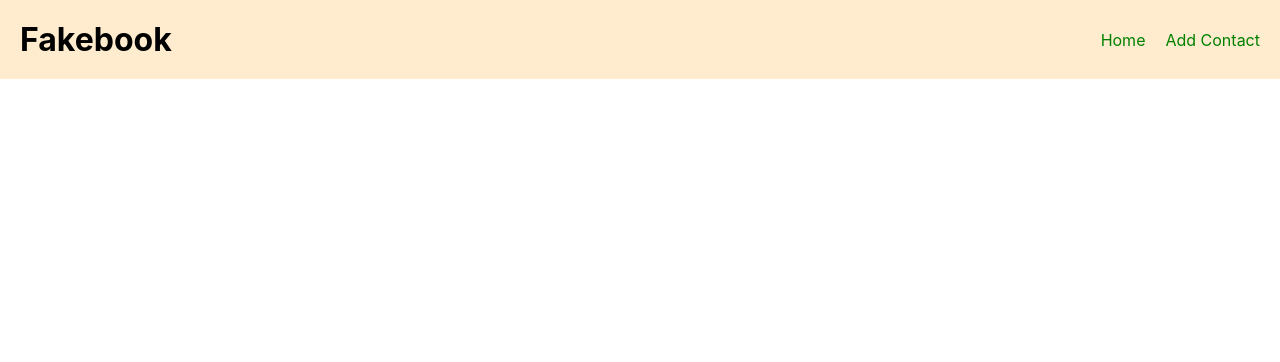
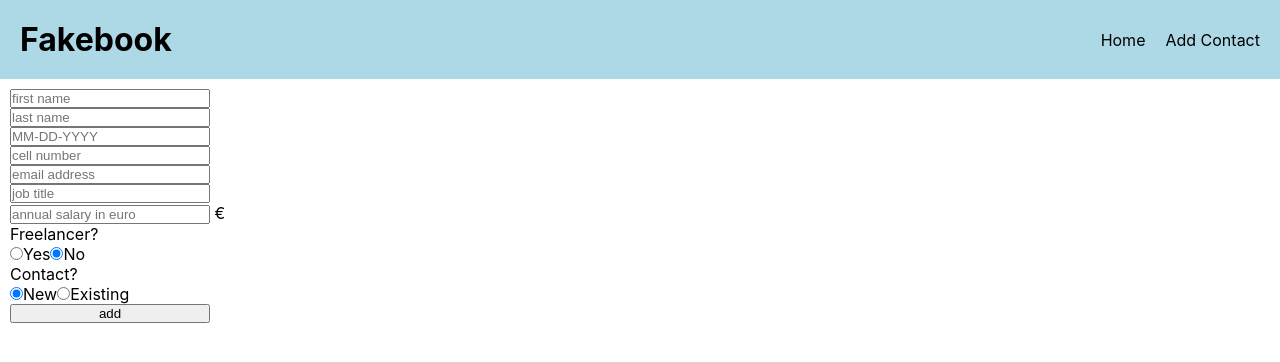
Before and after one commit to emily-s-codes/fakebook, a React (Create React App) app in the folder fakebook-frontend/: page /new in a window 1280 px wide. Shown: the top 362 px of the page. Built offline with nearby package versions, Linux system fonts and the light colour scheme; no server answers.

Commit message:
form updates

```diff
--- a/fakebook-frontend/src/App.js
+++ b/fakebook-frontend/src/App.js
@@ -8,6 +8,7 @@ import Home from './pages/Home';
 
 function App() {
   const [contacts, setContacts] = useState([])
+  const [refresh, setRefresh] = useState(true)
 
   useEffect(() => {
     fetch('http://localhost:9999/api/fakebook')
@@ -20,7 +21,7 @@ function App() {
         setContacts(data)
       })
       .catch(err => console.log(err))
-  }, [])
+  }, [refresh])
 
   return (
     <div className="App">
@@ -29,7 +30,7 @@ function App() {
         <Routes>
           <Route path={'/'} element={<Home contacts={contacts} />} />
           <Route path={'/contact/:id'} element={<Detail contacts={contacts} />} />
-          <Route path={'/new'} element={<Add />} />
+          <Route path={'/new'} element={<Add refresh={refresh} setRefresh={setRefresh} />} />
         </Routes>
       </Router>
     </div>
--- a/fakebook-frontend/src/components/nav/Nav.css
+++ b/fakebook-frontend/src/components/nav/Nav.css
@@ -3,7 +3,7 @@ header {
     display: flex;
     justify-content: space-between;
     align-items: center;
-    background-color: blanchedalmond;
+    background-color: lightblue;
 }
 
 header ul {
@@ -14,9 +14,10 @@ header ul {
 
 header ul a {
     text-decoration: none;
-    color: green;
+    color: black;
 }
 
 header ul a:hover {
     text-decoration: underline;
+    color: crimson;
 }
--- a/fakebook-frontend/src/pages/Add.css
+++ b/fakebook-frontend/src/pages/Add.css
@@ -0,0 +1,12 @@
+form {
+    display: flex;
+    flex-direction: column;
+    margin: 10px;
+}
+
+input[type=text],
+input[type=number],
+input[type=email],
+input[type=submit] {
+    width: 200px;
+}
--- a/fakebook-frontend/src/pages/Add.jsx
+++ b/fakebook-frontend/src/pages/Add.jsx
@@ -1,9 +1,67 @@
+import { useState } from "react";
 import "./Add.css"
 
-const Add = () => {
+const Add = ({ refresh, setRefresh }) => {
+    const [name, setName] = useState('')
+    const [last, setLast] = useState('')
+    const [dob, setDob] = useState('')
+    const [cell, setCell] = useState('')
+    const [email, setEmail] = useState('')
+    const [job, setJob] = useState('')
+    const [salary, setSalary] = useState('')
+    const [freelance, setFreelance] = useState(false)
+    const [customer, setCustomer] = useState(false)
+
+    const handleFreelancer = (e) => {
+        setFreelance(e.target.value)
+    }
+    const handleCustomer = (e) => {
+        setCustomer(e.target.value)
+    }
+
+    const submitForm = (e) => {
+        e.preventDefault()
+        const form = new FormData(e.target)
+
+        fetch('http://localhost:9999/api/fakebook/add', {
+            method: 'POST',
+            body: form,
+            headers: {
+                'content-type': 'multipart/form-data'
+            }
+        })
+            .then(response => {
+                if (response.ok) setRefresh(!refresh)
+            })
+    }
+
     return (
         <main className="addMain">
-            <form action="" ></form>
+            <form onSubmit={submitForm} >
+                <input type="text" placeholder="first name"
+                    name="name" maxLength="20" />
+                <input type="text" placeholder="last name"
+                    name="last" maxLength="100" />
+                <input type="text" placeholder="MM-DD-YYYY" name="dob" />
+                <input type="number" placeholder="cell number" name="cell" />
+                <input type="email" placeholder="email address" name="email" />
+                <input type="text" placeholder="job title" name="job" />
+                <div>
+                    <input type="number" placeholder="annual salary in euro" name="salary" /><span> €</span>
+                </div>
+                <div>
+                    <p>Freelancer?</p>
+                    <input type="radio" name="freelance" placeholder="freelance" id="freelanceY" value="true" /><label for="freelanceY">Yes</label>
+                    <input type="radio" name="freelance" placeholder="freelance" id="freelanceN" value="false" defaultChecked /><label for="freelanceN">No</label>
+                </div>
+                <div>
+                    <p>Contact?</p>
+                    <input type="radio" name="contact" id="new" value="false" defaultChecked /><label for="new">New</label>
+                    <input type="radio" name="contact" id="existing" value="true" /><label for="existing">Existing</label>
+                </div>
+                <input type="submit" value="add" />
+
+            </form>
         </main>
     );
 }
```
Also changed, not shown: 1 other file (tests, documents, lock files or other folders).
